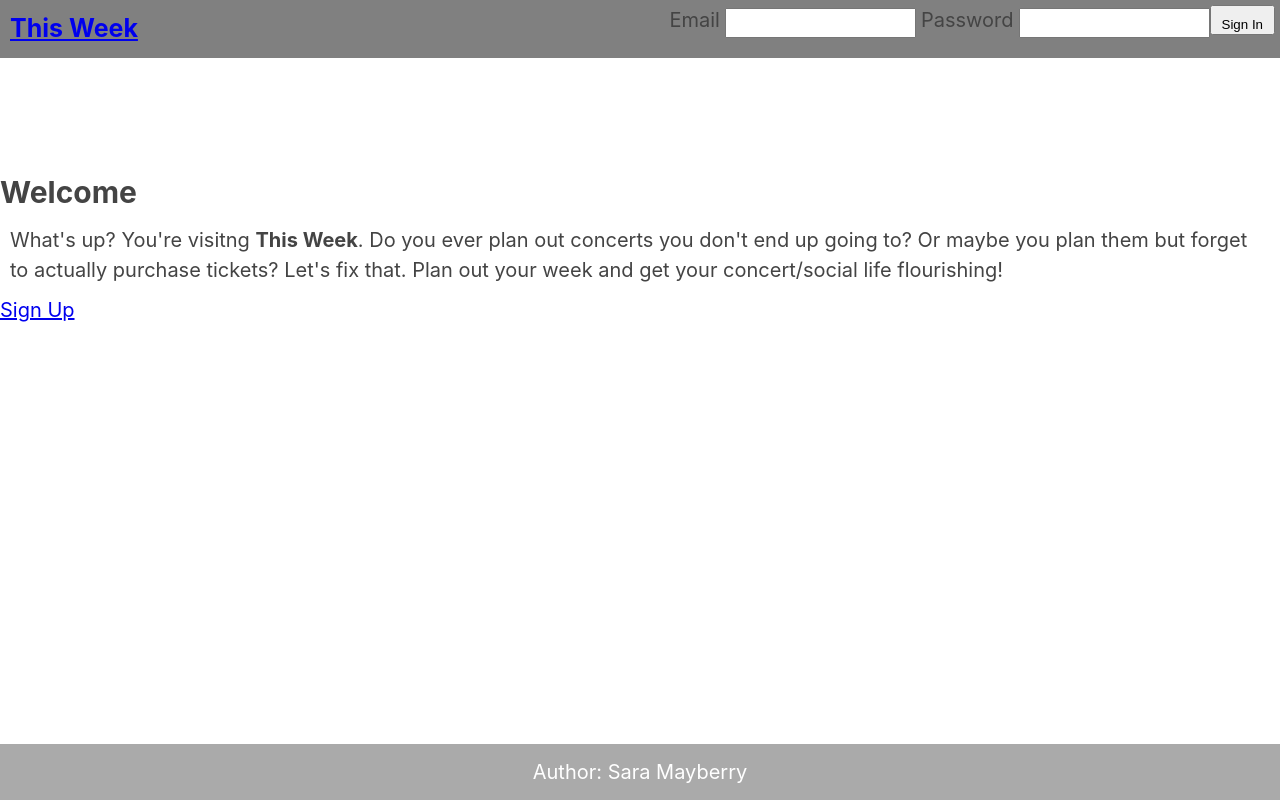
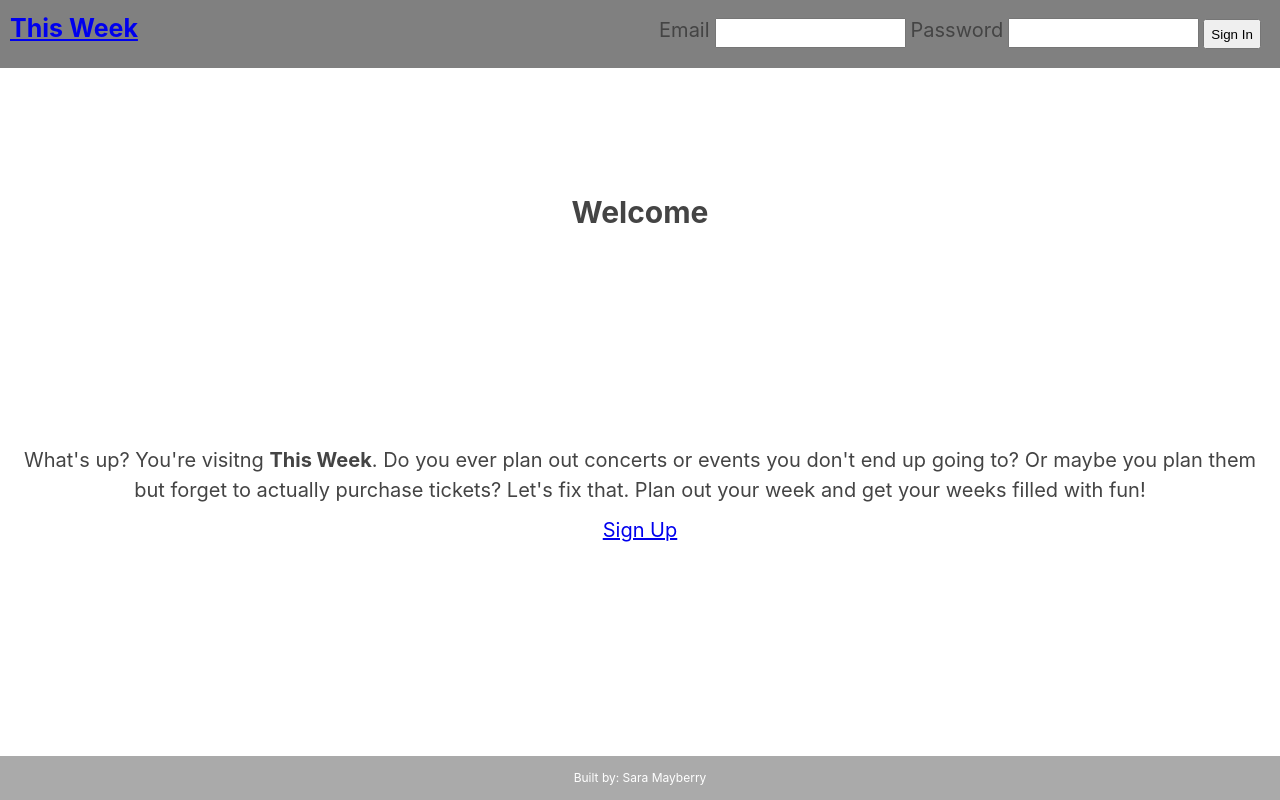
Before and after one commit to bahitssara/Just-Go, a React (Create React App) app: page / in a window 1280 px wide. Built offline with nearby package versions, Linux system fonts and the light colour scheme; the HTML template or start-up script is replaced by a standard one.

Commit message:
static-app

```diff
--- a/src/App.css
+++ b/src/App.css
@@ -8,6 +8,7 @@ body {
   font-size: 20px;
   color: #444;
   line-height: 1.5;
+  text-align: center;
 }
 
 nav,
--- a/src/Calendar/Calendar.css
+++ b/src/Calendar/Calendar.css
@@ -46,6 +46,7 @@
   .calendar-table {
     display: flex;
     flex-wrap: wrap;
+    justify-content: center;
   }
 }
 
--- a/src/Header/Header.css
+++ b/src/Header/Header.css
@@ -18,7 +18,7 @@ header {
   .sign-in-form {
     display: flex;
     justify-content: center;
-    padding: 5px;
+    padding: 15px;
     margin: 0;
   }
 
@@ -32,8 +32,8 @@ header {
 
   header button {
     float: right;
-    padding:10px;
     height: 30px;
+    margin:4.2px;
   }
 
   .fa-calendar-alt {
--- a/src/Header/Header.js
+++ b/src/Header/Header.js
@@ -24,7 +24,7 @@ class Header extends React.Component{
                       name='password'
                       id='password'
                       />
-                  <button type='submit'>Sign In</button>
+                    <Link to='/events'><button type='submit'>Sign In</button></Link>
               </form>
             </header>
         )
--- a/src/SearchEvents/SearchEvents.css
+++ b/src/SearchEvents/SearchEvents.css
@@ -1,20 +1,13 @@
 .search-bar {
     display: flex;
+    margin-top: 100px;
     justify-content: center;
-    width: 50%;
-    margin-top: 100px;
 }
 
-.search-form input {
+.search-form input, select {
   margin: auto;
   display: block;
 }
-
-.search-form select {
-    display: block;
-    margin: auto;
-}
-
 
 @media only screen and (min-width: 320px) {
 
@@ -28,5 +21,6 @@
 @media only screen and (min-width: 1000px) {
   .search-bar {
     justify-content: space-around;
+    width: 50%;
   }
 }
--- a/src/SignUpForm/SignUpForm.css
+++ b/src/SignUpForm/SignUpForm.css
@@ -17,6 +17,7 @@
 
 .signup-page button {
     display: block;
+    margin: auto;
 }
 
 
--- a/src/footer/footer.css
+++ b/src/footer/footer.css
@@ -5,4 +5,5 @@ footer {
     width: 100%;
     color: white;
     text-align: center;
+    font-size: 12px;
   }
--- a/src/footer/footer.js
+++ b/src/footer/footer.js
@@ -5,7 +5,7 @@ import './footer.css'
 export default function footer() {
     return(
         <footer>
-            Author: Sara Mayberry
+            Built by: Sara Mayberry
         </footer>
     )
 }
--- a/src/homepage/homepage.css
+++ b/src/homepage/homepage.css
@@ -4,9 +4,15 @@
 
 .home-page h2 {
   margin: auto;
+  padding: 20px;
 }
 
 .home-page p {
-    padding: 10px;
-    margin: auto;
-  }
+  padding: 10px;
+  margin: auto;
+}
+
+.home-page i {
+  font-size: 120px;
+  padding: 10px;
+}
--- a/src/homepage/homepage.js
+++ b/src/homepage/homepage.js
@@ -7,7 +7,9 @@ export default function HomePage() {
     return(
         <section className='home-page'>
             <h2>Welcome</h2>
-                <p>What's up? You're visitng <b>This Week</b>. Do you ever plan out concerts you don't end up going to? Or maybe you plan them but forget to actually purchase tickets? Let's fix that. Plan out your week and get your concert/social life flourishing!</p>
+                <i className='fas fa-calendar'/>
+                <i className='fas fa-music' />
+                    <p>What's up? You're visitng <b>This Week</b>. Do you ever plan out concerts or events you don't end up going to? Or maybe you plan them but forget to actually purchase tickets? Let's fix that. Plan out your week and get your weeks filled with fun!</p>
             <Link to='/signup'>Sign Up</Link>
         </section>
     )
```
Lines whose indentation alone changed are shown as unchanged.
